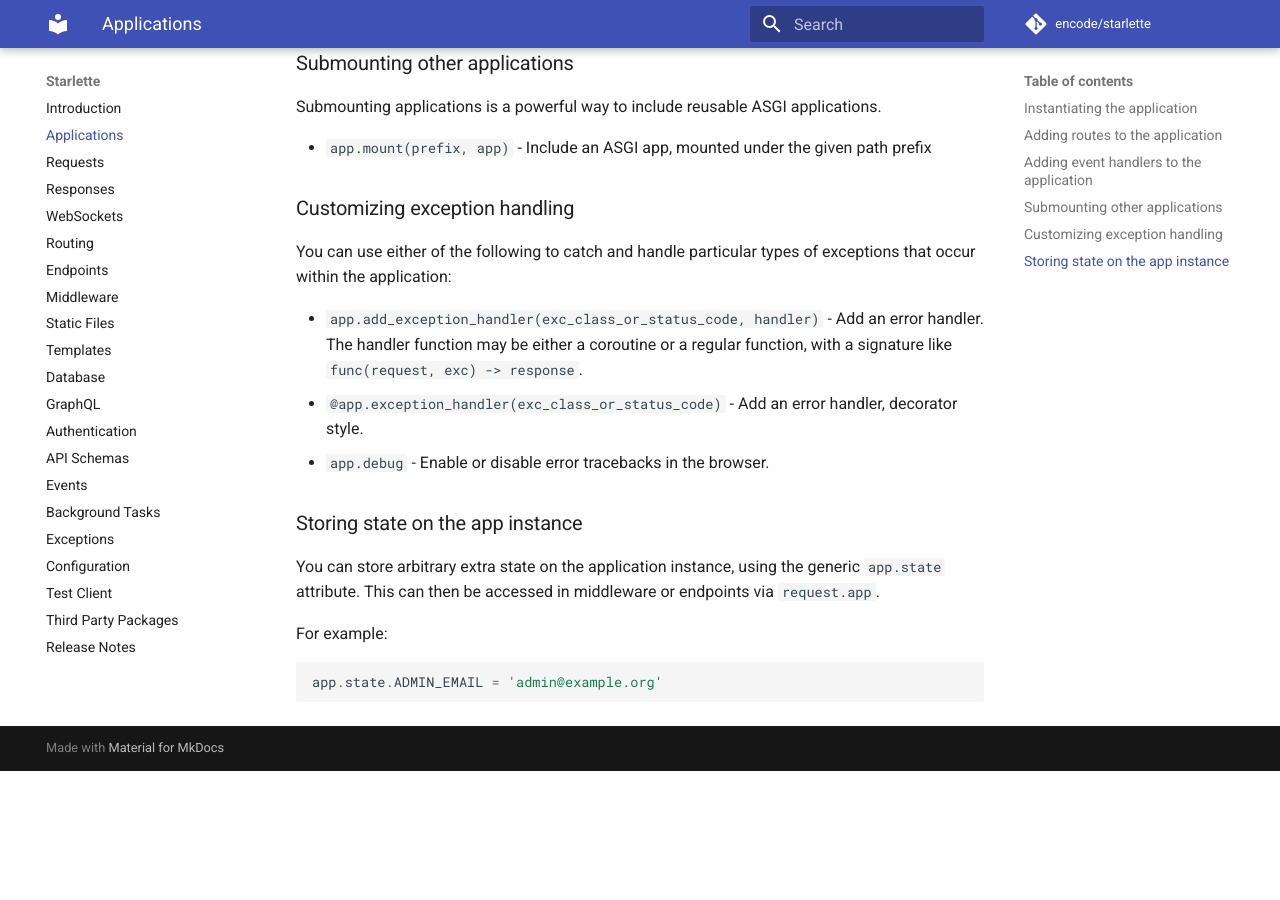
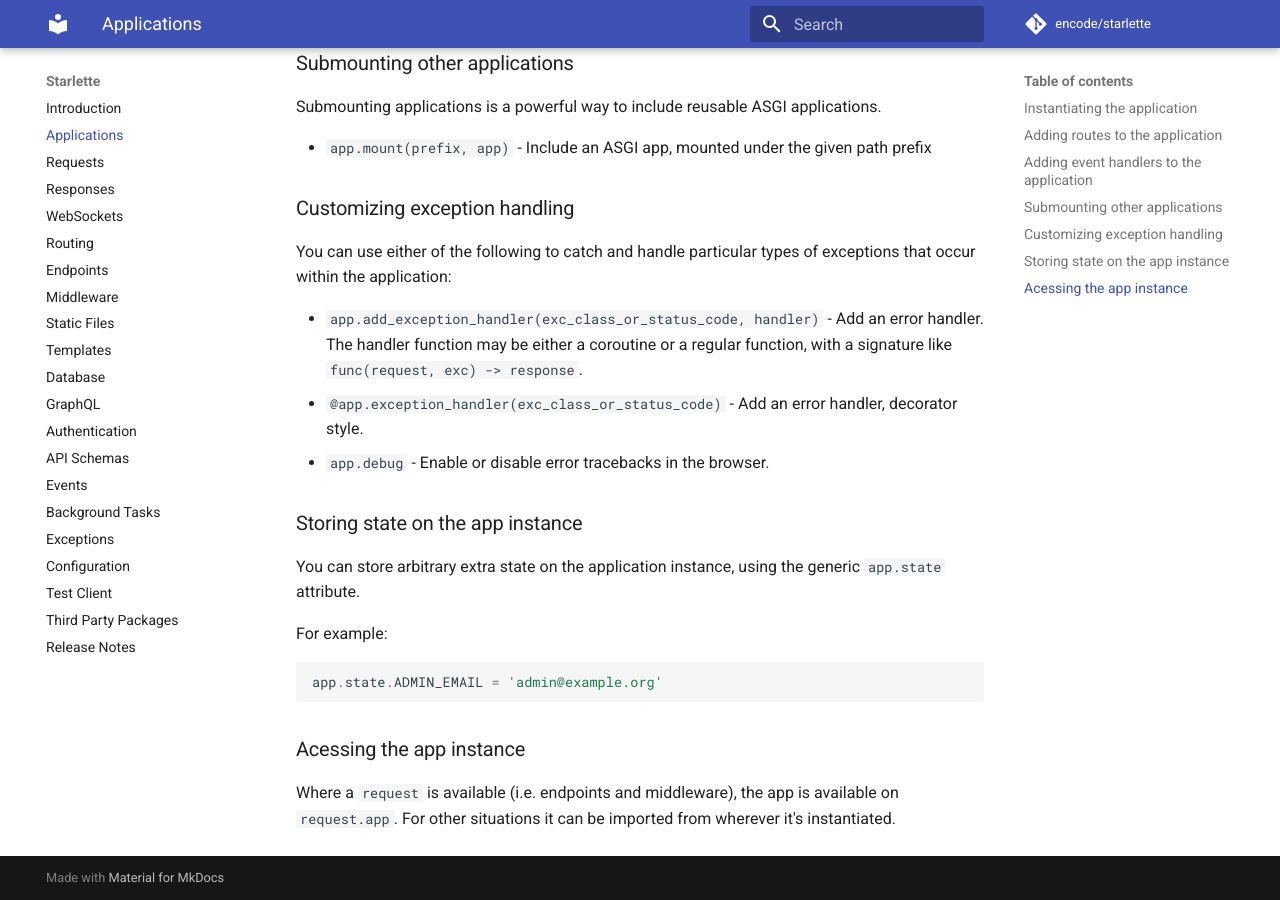
Before and after one commit to hidraco/starlette, an MkDocs documentation site: the page built from docs/applications.md, in a window 1280 px wide and 900 px high, scrolled down 1565 px. Built offline with MkDocs 1.6.1 and Material for MkDocs 9.7.7, drawn with Linux system fonts in a browser that asks for light colours; comment, search, counter and statistics services are not loaded; before the commit the page ends 2336 px from its top, so only the background shows below that.

Commit message:
Add "accessing the app instance" to docs/application.md
Along the lines of @tomchristie's suggestion in #620 but stressing the
use of `request.app`.

````diff
--- a/docs/applications.md
+++ b/docs/applications.md
@@ -80,10 +80,14 @@ exceptions that occur within the application:
 ### Storing state on the app instance
 
 You can store arbitrary extra state on the application instance, using the
-generic `app.state` attribute.  This can then be accessed in middleware or endpoints via `request.app`.
+generic `app.state` attribute.
 
 For example:
 
 ```python
 app.state.ADMIN_EMAIL = 'admin@example.org'
 ```
+
+### Acessing the app instance
+
+Where a `request` is available (i.e. endpoints and middleware), the app is available on `request.app`.  For other situations it can be imported from wherever it's instantiated.
````
